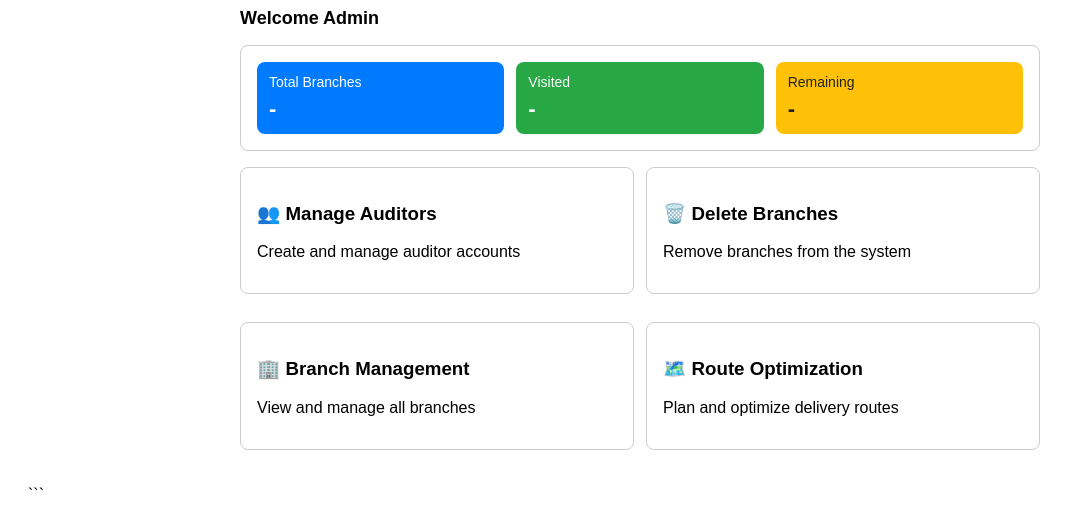
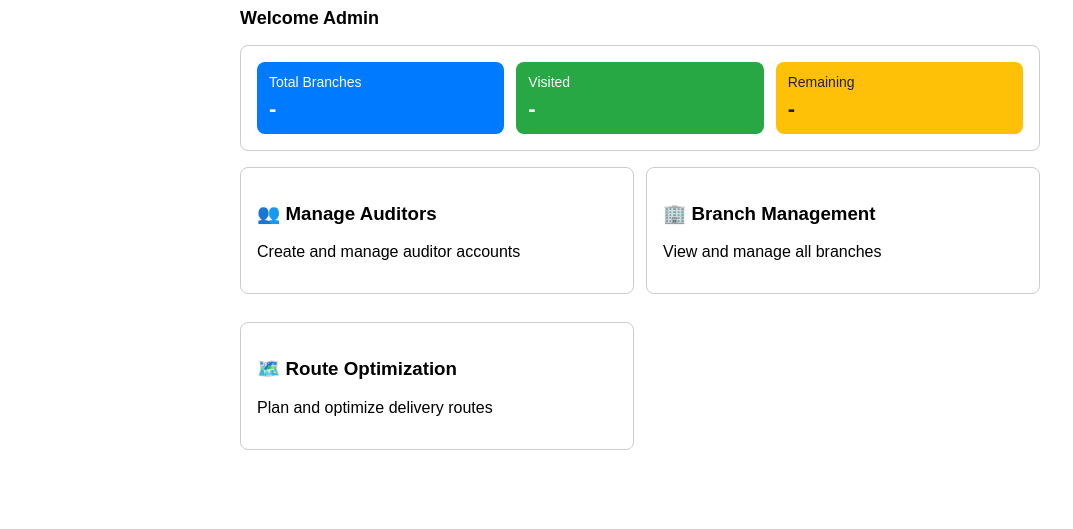
Before and after one commit to Akarsher/Muthoot_Branch_Optimization, a Flask app: template templates/admin.html in a window 1280 px wide. Shown: the part 116-645 px from the top of the page, without its empty margins (0-1073 px from the left). Run offline with Flask 3, Linux system fonts and the light colour scheme; the template is opened without the code that fills it, so the values that code supplies are empty.

Commit message:
cleaned admin dashboard

````diff
--- a/templates/admin.html
+++ b/templates/admin.html
@@ -70,11 +70,6 @@
         <p>Create and manage auditor accounts</p>
       </div>
 
-      <div class="card" onclick="toggleSection('branchSection')">
-        <h3>🗑️ Delete Branches</h3>
-        <p>Remove branches from the system</p>
-      </div>
-
       <div class="card" onclick="goToBranchManagement()">
         <h3>🏢 Branch Management</h3>
         <p>View and manage all branches</p>
@@ -106,23 +101,6 @@
             <tr><th>Username</th><th>Active</th><th>Created</th></tr>
           </thead>
           <tbody id="audTable"></tbody>
-        </table>
-      </div>
-    </div>
-
-    <!-- Branch Deletion Section (Hidden by default) -->
-    <div class="section" id="branchSection">
-      <div class="card">
-        <h3>Delete Branches</h3>
-        <div id="branchMsg"></div>
-        <p style="color: #dc3545; font-size: 14px; margin-bottom: 15px;">
-          ⚠️ <strong>Warning:</strong> Deleting branches is permanent and cannot be undone!
-        </p>
-        <table>
-          <thead>
-            <tr><th>Name</th><th>Address</th><th>Type</th><th>Status</th><th>Action</th></tr>
-          </thead>
-          <tbody id="branchTable"></tbody>
         </table>
       </div>
     </div>
@@ -179,9 +157,6 @@
       el.style.display = (el.style.display === 'block') ? 'none' : 'block';
       if (id === 'auditorSection' && el.style.display === 'block') {
         loadAuditors();
-      }
-      if (id === 'branchSection' && el.style.display === 'block') {
-        loadBranchesForDeletion();
       }
     }
 
@@ -246,93 +221,6 @@
       }
     }
 
-    // Load branches for deletion
-    async function loadBranchesForDeletion() {
-      const table = document.getElementById('branchTable');
-      const branchMsg = document.getElementById('branchMsg');
-      table.innerHTML = '';
-      branchMsg.textContent = '';
-      branchMsg.className = '';
-
-      try {
-        const res = await fetch('/api/branches');
-        const data = await res.json();
-        if (!data.success) throw new Error(data.error || 'Failed');
-
-        if (data.branches.length === 0) {
-          table.innerHTML = '<tr><td colspan="5">No branches found.</td></tr>';
-        } else {
-          data.branches.forEach(branch => {
-            const tr = document.createElement('tr');
-            const typeText = branch.is_hq ? 'HQ' : 'Branch';
-            const statusText = branch.visited ? 'Visited' : 'Unvisited';
-            const typeColor = branch.is_hq ? 'color: #9b59b6; font-weight: bold;' : '';
-            const statusColor = branch.visited ? 'color: #28a745;' : 'color: #ffc107;';
-
-            tr.innerHTML = `
-              <td><strong>${branch.name}</strong></td>
-              <td>${branch.address || '<em>No address</em>'}</td>
-              <td style="${typeColor}">${typeText}</td>
-              <td style="${statusColor}">${statusText}</td>
-              <td>
-                <button onclick="confirmDeleteBranch(${branch.id}, '${branch.name.replace(/'/g, "\\'")}')"
-                        style="background: #dc3545; color: white; border: none; padding: 6px 12px; border-radius: 4px; cursor: pointer; font-size: 12px;">
-                  Delete
-                </button>
-              </td>
-            `;
-            table.appendChild(tr);
-          });
-        }
-      } catch (e) {
-        branchMsg.className = 'error';
-        branchMsg.textContent = 'Failed to load branches: ' + e.message;
-      }
-    }
-
-    // Confirm and delete branch
-    function confirmDeleteBranch(branchId, branchName) {
-      const confirmed = confirm(
-        `Are you sure you want to delete "${branchName}"?\n\n` +
-        `This action cannot be undone and will permanently remove this branch from the system.\n\n` +
-        `Click OK to proceed or Cancel to abort.`
-      );
-
-      if (confirmed) {
-        deleteBranch(branchId, branchName);
-      }
-    }
-
-    // Delete branch
-    async function deleteBranch(branchId, branchName) {
-      const branchMsg = document.getElementById('branchMsg');
-      branchMsg.textContent = '';
-      branchMsg.className = '';
-
-      try {
-        const res = await fetch(`/admin/delete-branch/${branchId}`, {
-          method: 'DELETE',
-          headers: { 'Content-Type': 'application/json' }
-        });
-
-        const data = await res.json();
-
-        if (data.success) {
-          branchMsg.className = 'success';
-          branchMsg.textContent = `Branch "${branchName}" has been deleted successfully.`;
-          // Reload the branch list and stats
-          loadBranchesForDeletion();
-          loadStats();
-        } else {
-          branchMsg.className = 'error';
-          branchMsg.textContent = data.error || 'Failed to delete branch';
-        }
-      } catch (err) {
-        branchMsg.className = 'error';
-        branchMsg.textContent = 'Error: ' + err.message;
-      }
-    }
-
     // Navigation functions
     function goToOptimization() {
       window.location.href = '/';
@@ -351,4 +239,3 @@
   </script>
 </body>
 </html>
-```
````
